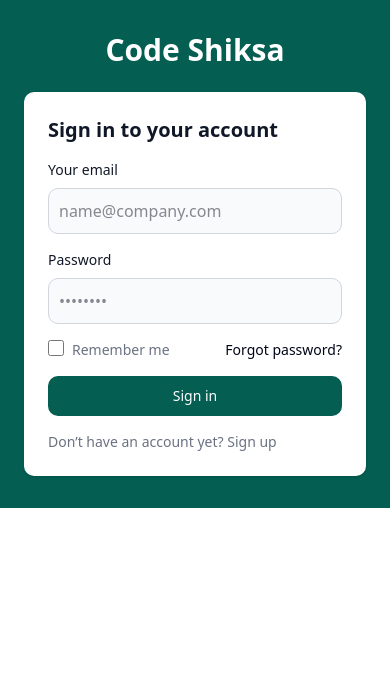
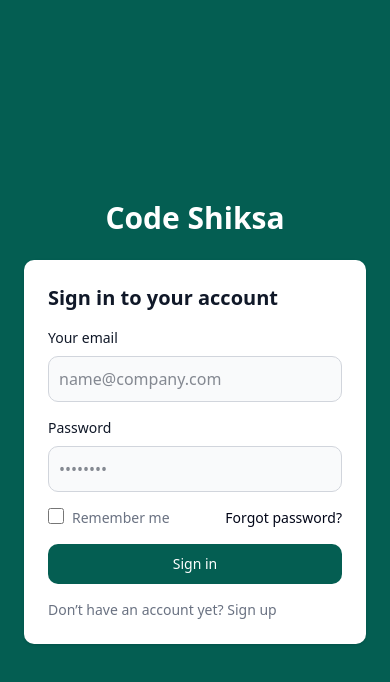
Before and after one commit to Vikasprins/CodeShiksa, a Next.js app: page /login in a window 390 px wide. Shown: the top 682 px of the page. Built offline with nearby package versions, Linux system fonts and the light colour scheme.

Commit message:
change in login and resgister page

```diff
--- a/src/app/(auth)/login/page.tsx
+++ b/src/app/(auth)/login/page.tsx
@@ -1,4 +1,4 @@
-"use client"; // Needed because we’re using useState and form logic
+"use client";
 
 import Link from "next/link";
 import React, { useState } from "react";
@@ -42,8 +42,8 @@
 
   return (
     <div>
-      <section className="bg-[#045e52] dark:bg-gray-900">
-        <div className="flex flex-col items-center justify-center px-6 py-8 mx-auto md:h-screen lg:py-0">
+      <section className="bg-[#045e52] dark:bg-gray-900 ">
+        <div className="min-h-screen flex flex-col items-center justify-center px-6 py-8 mx-auto md:h-screen lg:py-0">
           <Link
             href="/"
             className="flex items-center mb-6 text-3xl font-bold text-white"
--- a/src/app/(auth)/register/page.tsx
+++ b/src/app/(auth)/register/page.tsx
@@ -5,7 +5,7 @@
     return (
         <div>
             <section className="bg-[#045e52] dark:bg-gray-900">
-                <div className="flex flex-col items-center justify-center px-6 py-8 mx-auto md:h-screen lg:py-0">
+                <div className="min-h-screen flex flex-col items-center justify-center px-6 py-8 mx-auto md:h-screen lg:py-0">
                     <Link href="/" className="flex items-center mb-6 text-2xl font-semibold text-white dark:text-white">
                         Code Shiksa
                     </Link>
```
